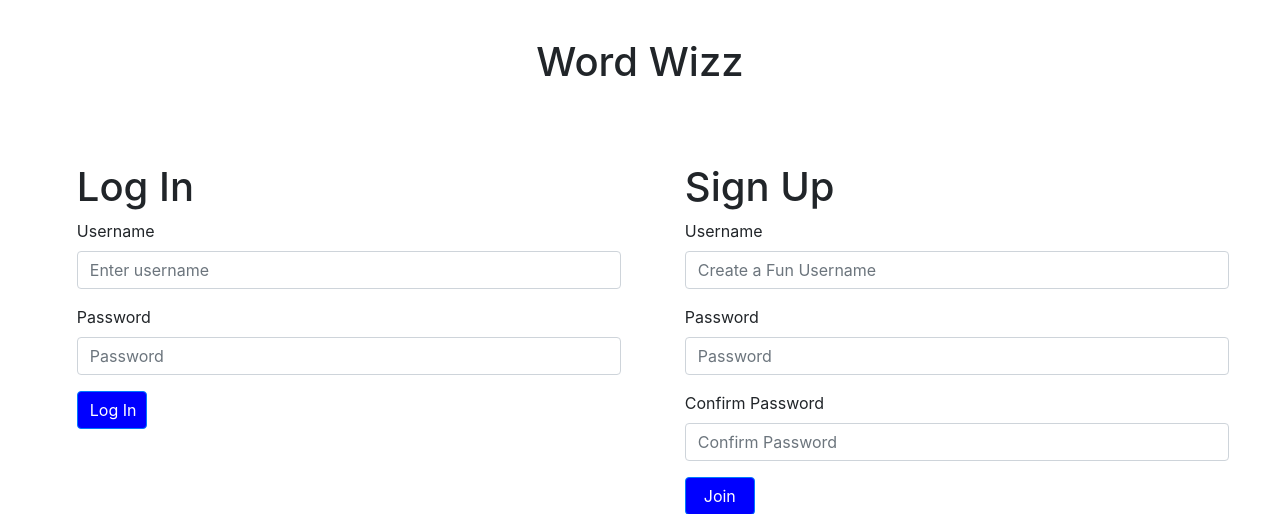
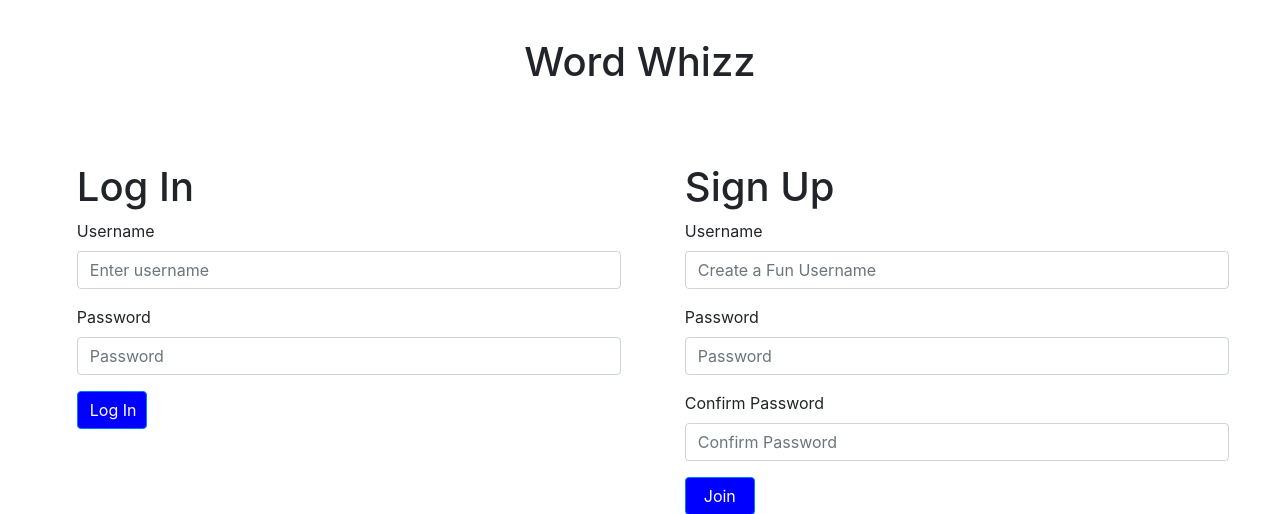
Before and after one commit to Jesskos/word-whizz, a Flask app: page / in a window 1280 px wide. Shown: the top 514 px of the page. Run offline with Flask 2, Linux system fonts and the light colour scheme; some libraries are stand-ins or nearby versions.

Commit message:
corrected spelling mistake

```diff
--- a/templates/index.html
+++ b/templates/index.html
@@ -19,7 +19,7 @@
   	<!--Game Title -->
 
 	<div class="title">
-		<h1>Word Wizz</h1>
+		<h1>Word Whizz</h1>
 	</div>
 
 	<div class="container-login">
```
